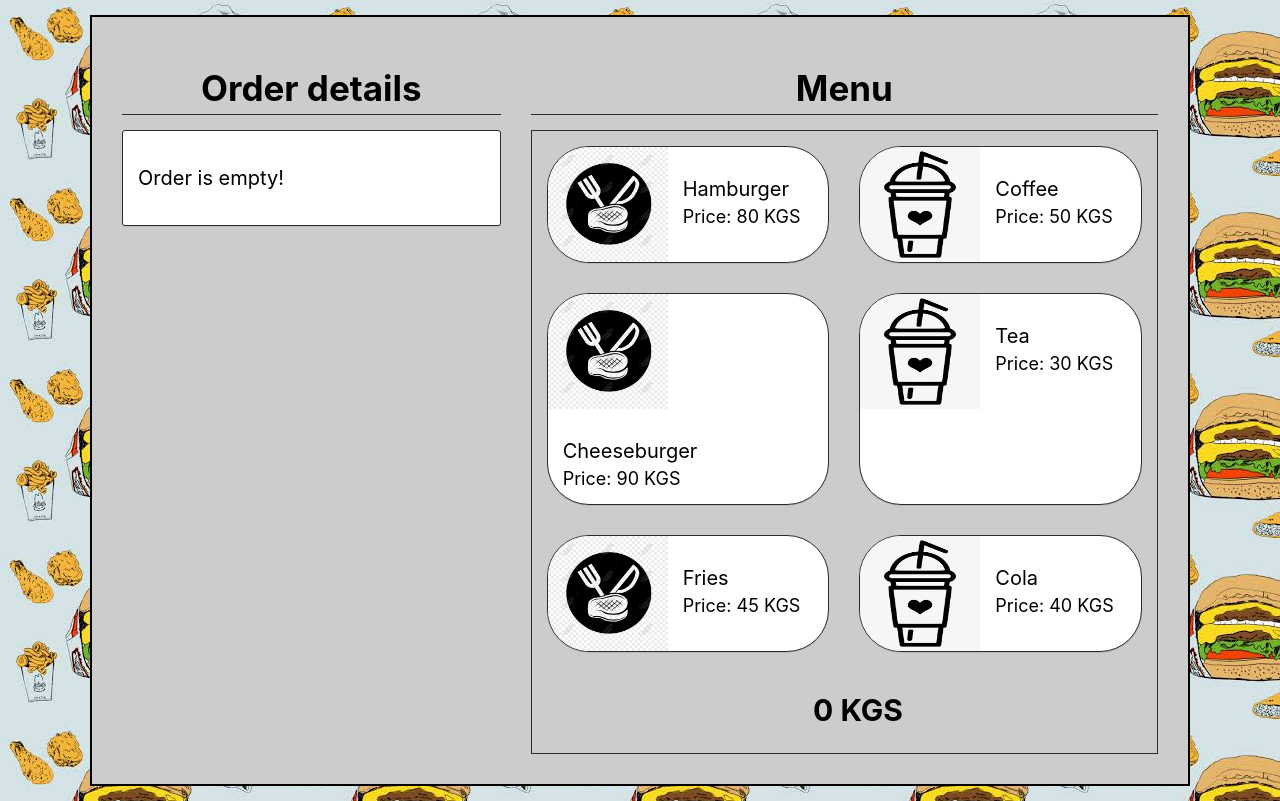
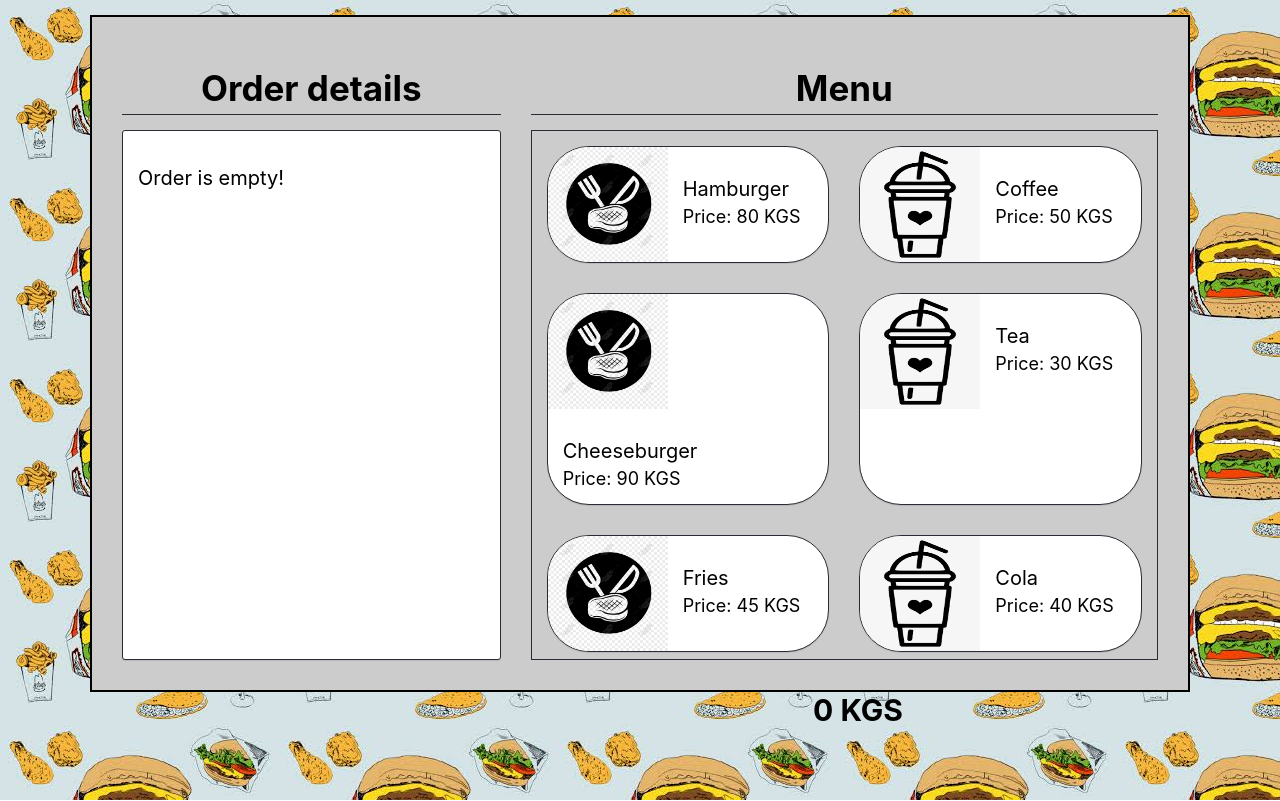
Before and after one commit to KimV1086/exam7, a React (Create React App) app: page / in a window 1280 px wide. Built offline with nearby package versions, Linux system fonts and the light colour scheme.

Commit message:
change css

```diff
--- a/src/index.css
+++ b/src/index.css
@@ -42,6 +42,7 @@ body {
 
 .order-inner {
   padding: 15px;
+  height: 530px;
   margin-top: 15px;
   border-radius: 3px;
   border: 1px solid #282c34;
@@ -104,6 +105,7 @@ body {
   flex-wrap: wrap;
   justify-content: space-between;
   border: 1px solid #282c34;
+  height: 530px;
 }
 
 .menu-item {
```
